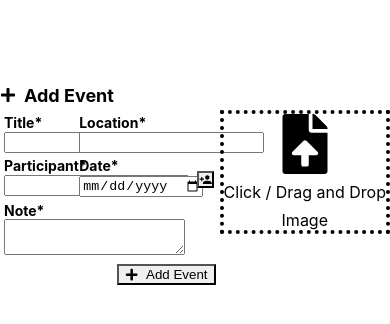
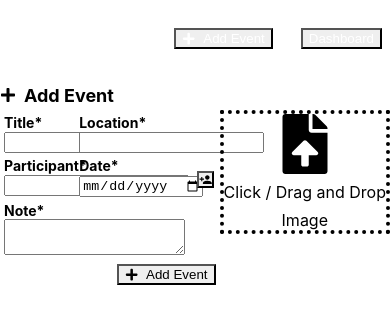
Before and after one commit to Bawazier/form-input-event, a Next.js app: page /add-event in a window 390 px wide. Shown: the top 324 px of the page. Built offline with nearby package versions, Linux system fonts and the light colour scheme.

Commit message:
update responsive header

```diff
--- a/components/Header.js
+++ b/components/Header.js
@@ -1,32 +1,69 @@
 import React from "react";
-import Link from "next/link";
 import {
   Box,
+  Container,
   Flex,
   Spacer,
   HStack,
-  Link as ChakraLink,
+  Button,
   Heading,
+  Menu,
+  MenuButton,
+  MenuList,
+  MenuItem,
+  IconButton,
 } from "@chakra-ui/react";
-// import {FaPlus} from "react-icons/fa";
+import {FaPlus} from "react-icons/fa";
+import { MdReorder } from "react-icons/md";
 
 function Header() {
   return (
     <Box bg="gray.500" color="white" py="4" px="8">
+      <Container maxW="container.xl">
         <Flex>
           <Heading as="h2" size="xl">
             NavBar Brand
           </Heading>
           <Spacer />
-        <HStack spacing="28px">
-          <ChakraLink as={Link} href="#" size="lg">
+          <HStack
+            display={["none", "flex"]}
+            spacing="28px"
+            fontSize="18px"
+            fontWeight="bold"
+          >
+            <Button
+              colorScheme="whiteAlpha"
+              color="white"
+              leftIcon={<FaPlus />}
+              variant="link"
+              size="lg"
+            >
               Add Event
-          </ChakraLink>
-          <ChakraLink as={Link} href="#" size="lg">
+            </Button>
+            <Button
+              colorScheme="whiteAlpha"
+              color="white"
+              variant="link"
+              size="lg"
+            >
               Dashboard
-          </ChakraLink>
+            </Button>
           </HStack>
+          <Menu display={["block", "none"]}>
+            <MenuButton
+              as={IconButton}
+              aria-label="Options"
+              icon={<MdReorder />}
+              variant="outline"
+              display={["flex", "none"]}
+            />
+            <MenuList>
+              <MenuItem icon={<FaPlus />}>Add Event</MenuItem>
+              <MenuItem>Dashboard</MenuItem>
+            </MenuList>
+          </Menu>
         </Flex>
+      </Container>
     </Box>
   );
 }
```
Lines whose indentation alone changed are shown as unchanged.
